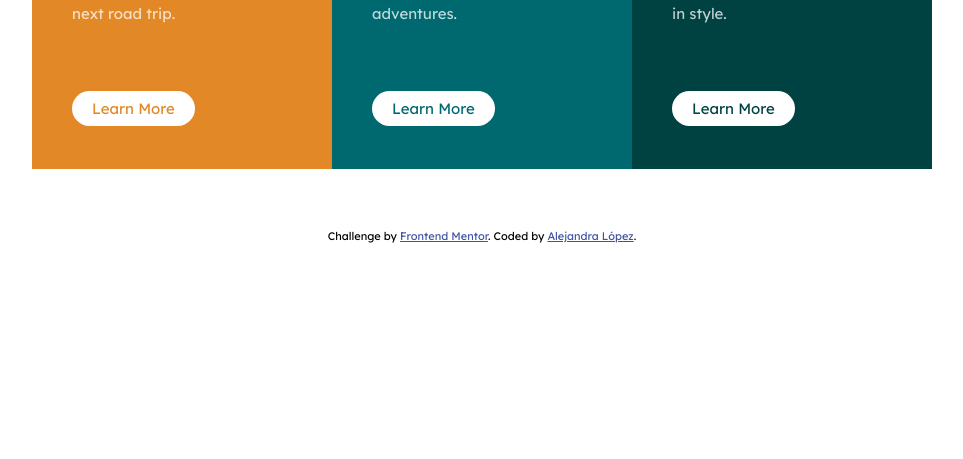
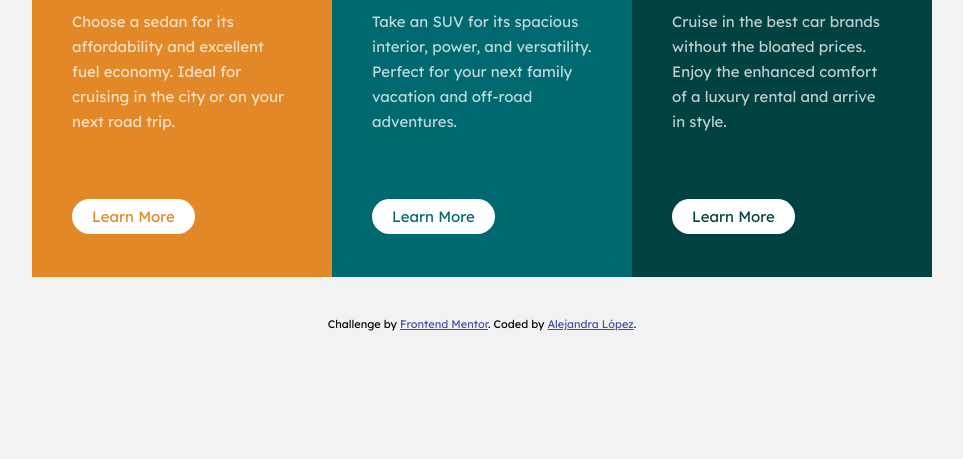
Before and after one commit to alexeindev/FM-3-column-preview-card-component, a plain HTML site: page index.html in a window 1280 px wide. Shown: the part 341-800 px from the top of the page, without its empty margins (158-1121 px from the left). Drawn offline with Linux system fonts and the light colour scheme.

Commit message:
fixing background and positioning

```diff
--- a/style.css
+++ b/style.css
@@ -15,6 +15,7 @@
 body {
   font-family: "Lexend Deca", sans-serif;
   font-size: 15px;
+  background-color: var(--VeryLightGray);
 }
 
 .container {
@@ -77,6 +78,7 @@ body {
   background-color: transparent;
   color: white;
   border: 2px solid var(--VeryLightGray);
+  cursor: pointer;
 }
 
 .card__button--sedans {
@@ -89,9 +91,16 @@ body {
   color: var(--VeryDarkCyan);
 }
 
-@media only screen and (min-width: 600px) {
+@media only screen and (min-width: 900px) {
+  body {
+    height: 100vh;
+    display: flex;
+    flex-direction: column;
+    justify-content: center;
+    align-items: center;
+  }
+
   .container {
-    margin: 60px 0;
     display: grid;
     grid-template-columns: auto repeat(3, 300px) auto;
     grid-template-rows: 450px;
```
